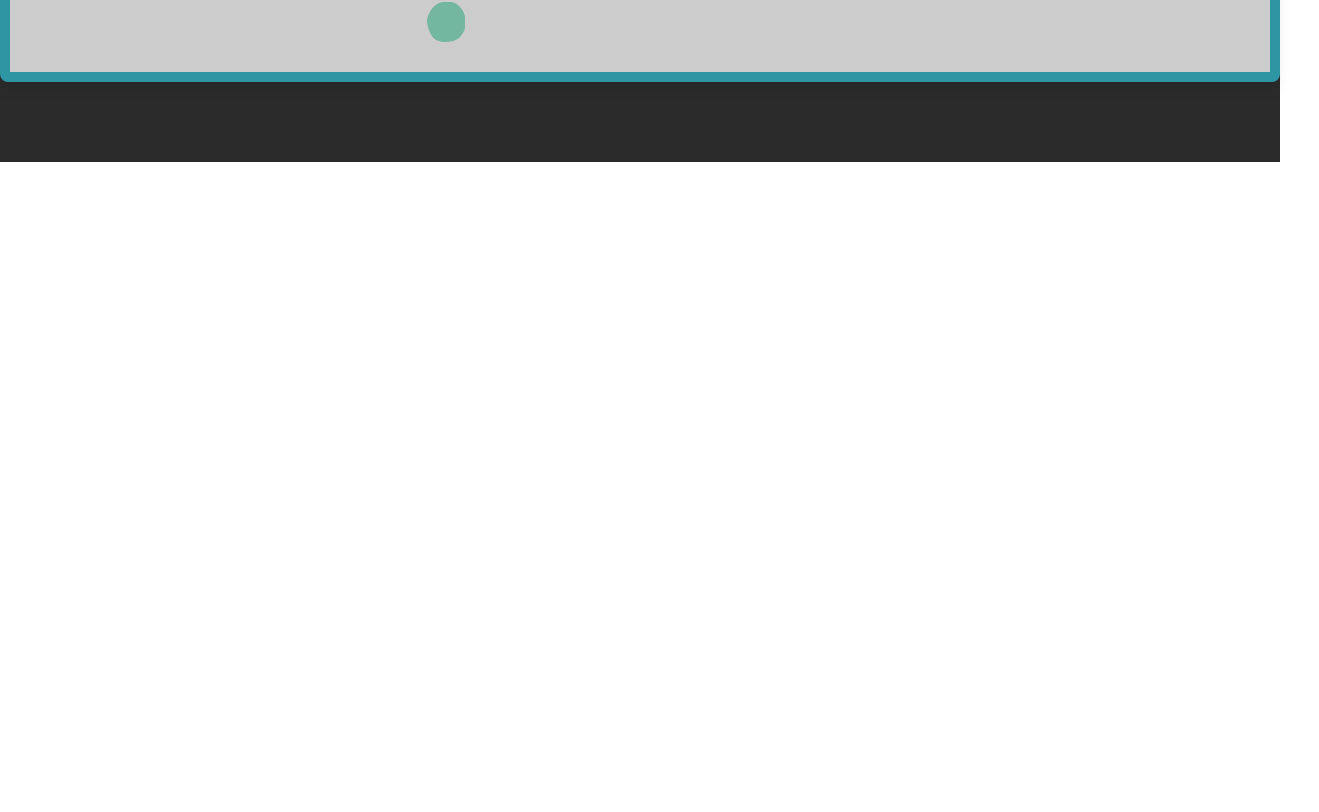
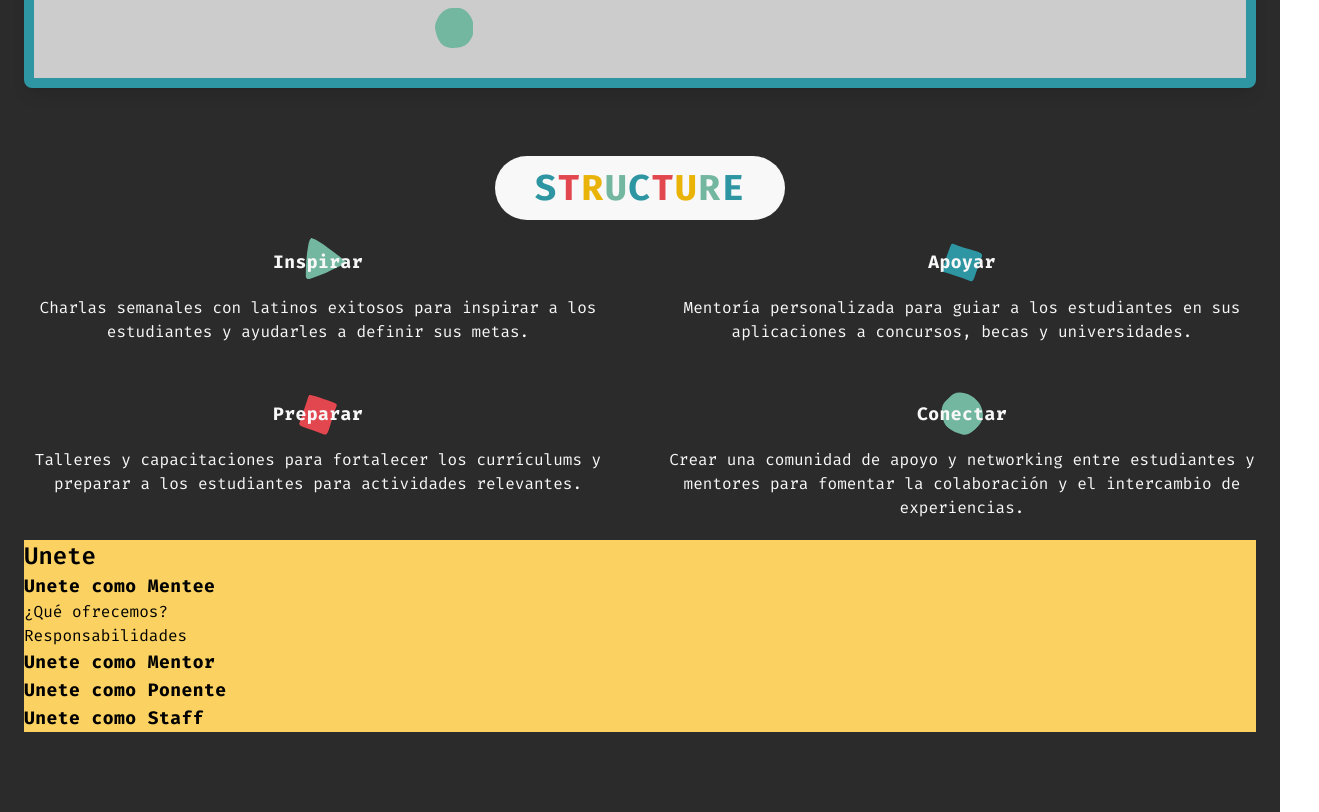
Before and after one commit to abigail-br987/globalminds, a React (Vite) app: page / in a window 1280 px wide. Shown: the part 1830-2642 px from the top of the page, 1319 px wide, since content can reach past the window. Before the commit the page ends 1992 px from the top, so only its background shows below. Built offline with nearby package versions, Linux system fonts and the light colour scheme.

Commit message:
add structure and join us

```diff
--- a/src/pages/Home.tsx
+++ b/src/pages/Home.tsx
@@ -5,6 +5,7 @@ import Mission from "../components/Mission";
 import Structure from "../components/Structure";
 import Photo from "../components/Photo";
 import Figures from "../components/Figures";
+import JoinUs from "../components/JoinUs";
 function Home() {
   return (
     <div className="flex flex-col justify-center items-center m-auto bg-gbBlack">
@@ -12,11 +13,12 @@ function Home() {
       <Figures />
       <Landing />
 
-      <div className="max-w-screen-xl pb-20">
+      <div className="max-w-screen-xl pb-20 p-6">
       <AboutUs />
      <Mission />
-      <Photo/>{/*
-      <Structure />*/}
+      <Photo/>
+      <Structure />
+      <JoinUs />
       </div>
     </div>
   );
```
